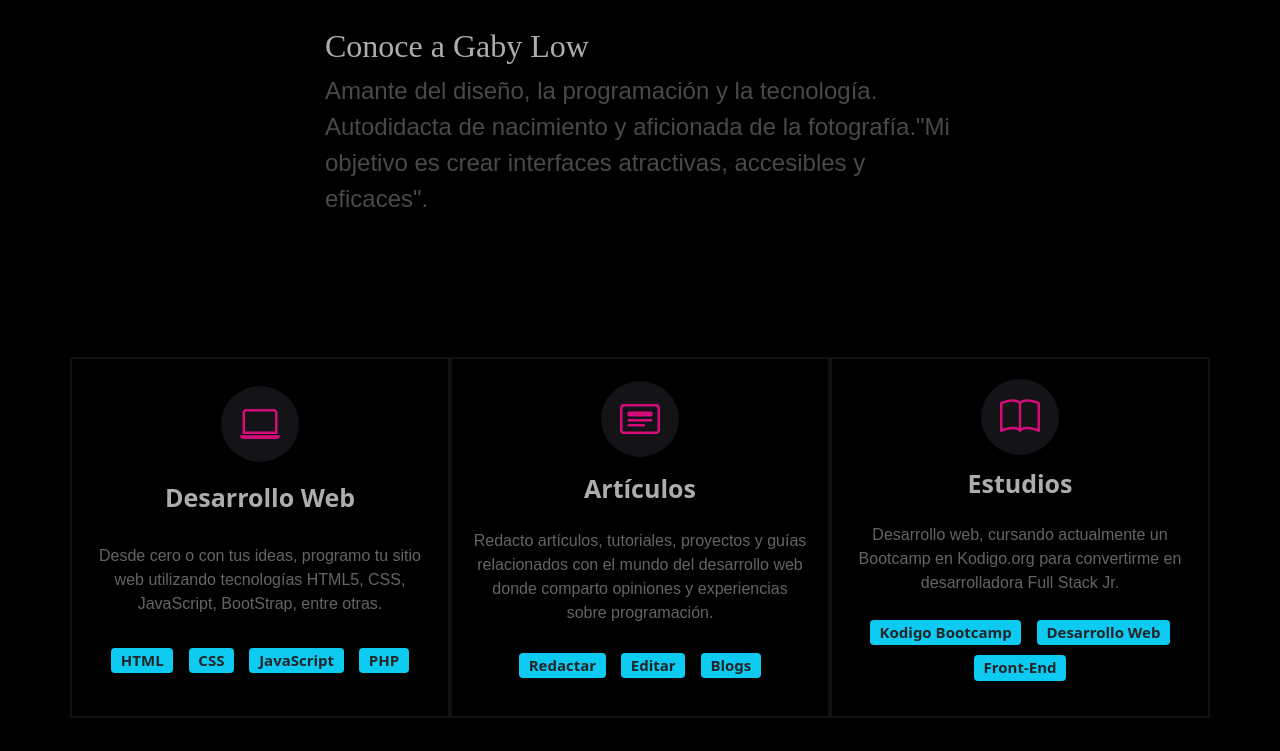
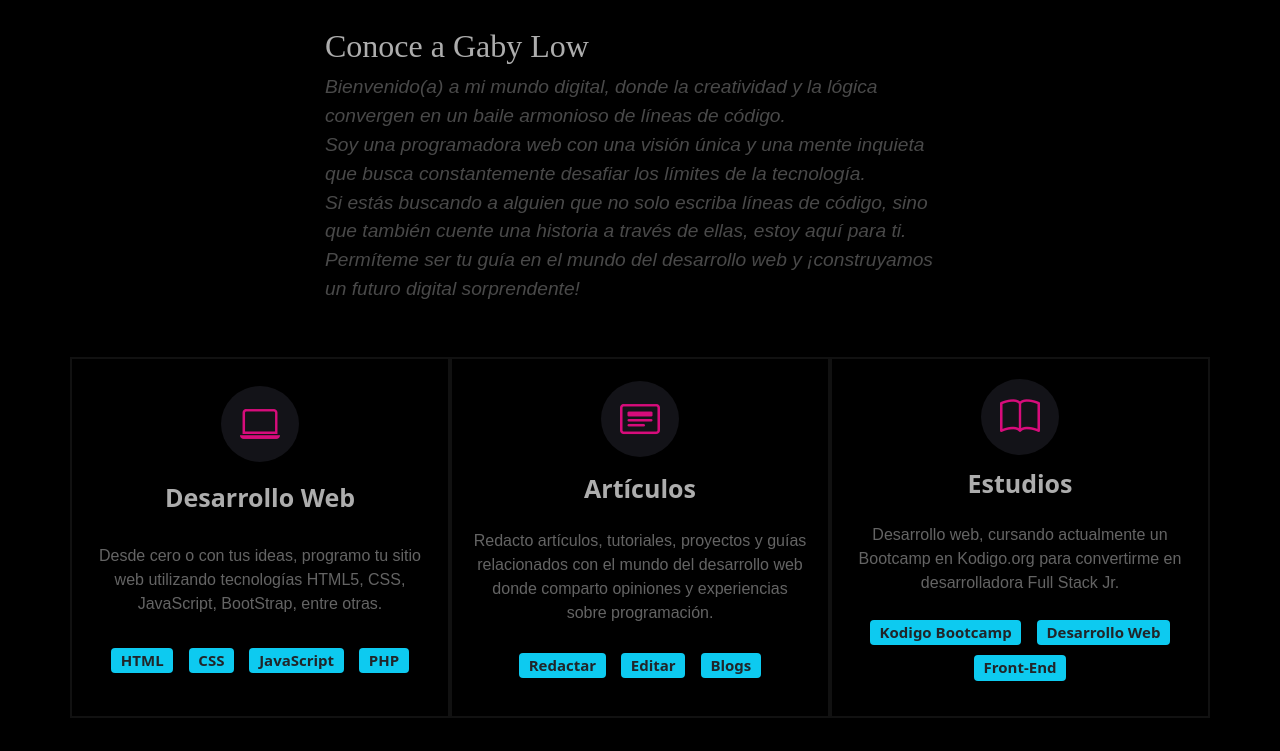
Before and after one commit to GabyLow/web_portafolio, a plain HTML site: page index.html in a window 1280 px wide. Shown: the part 789-1540 px from the top of the page. Drawn offline with nearby package versions, Linux system fonts and the light colour scheme; a web font is replaced by a local one.

Commit message:
text update

```diff
--- a/index.html
+++ b/index.html
@@ -69,11 +69,13 @@
 		</div>
 		<div class="sobre-mi-texto col-12 col-md-6">
 			<h2 class="seccion-titulo">Conoce a Gaby Low</h2>
-			<p class="seccion-texto">
-				Amante del diseño, la programación y la tecnología. Autodidacta de nacimiento y aficionada de la
-				fotografía."Mi
-				objetivo es crear interfaces atractivas, accesibles y eficaces".
-			</p>
+			<p class="seccion-texto"><i>
+				Bienvenido(a) a mi mundo digital, donde la creatividad y la lógica convergen en un baile armonioso de líneas de código.<br>
+				Soy una programadora web con una visión única y una mente inquieta que busca
+				constantemente desafiar los límites de la tecnología.<br>
+				Si estás buscando a alguien que no solo escriba líneas de código, sino que también cuente una historia a través de ellas, estoy aquí para ti.<br>
+				Permíteme ser tu guía en el mundo del desarrollo web y ¡construyamos un futuro digital sorprendente!
+			</i></p>
 		</div>
 	</section>
 	<!--Experiencia-->
--- a/style.css
+++ b/style.css
@@ -82,7 +82,7 @@ background-color: #000000;
 }
 
 .seccion-texto {
-    font-size: 1.5rem;
+    font-size: 1.2rem;
     color: #494949;
     font-family: 'Viga', sans-serif;
 }
```
